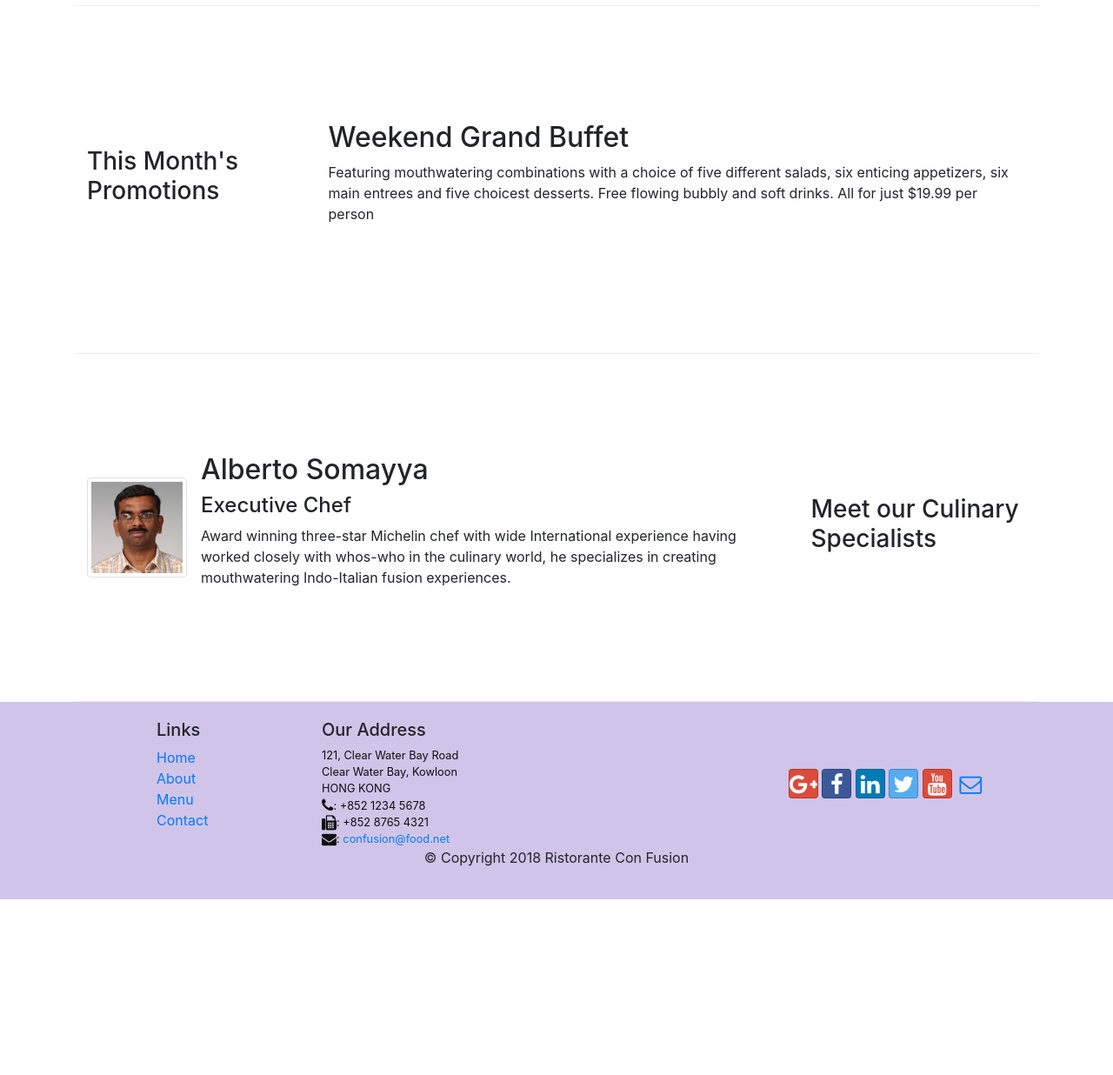
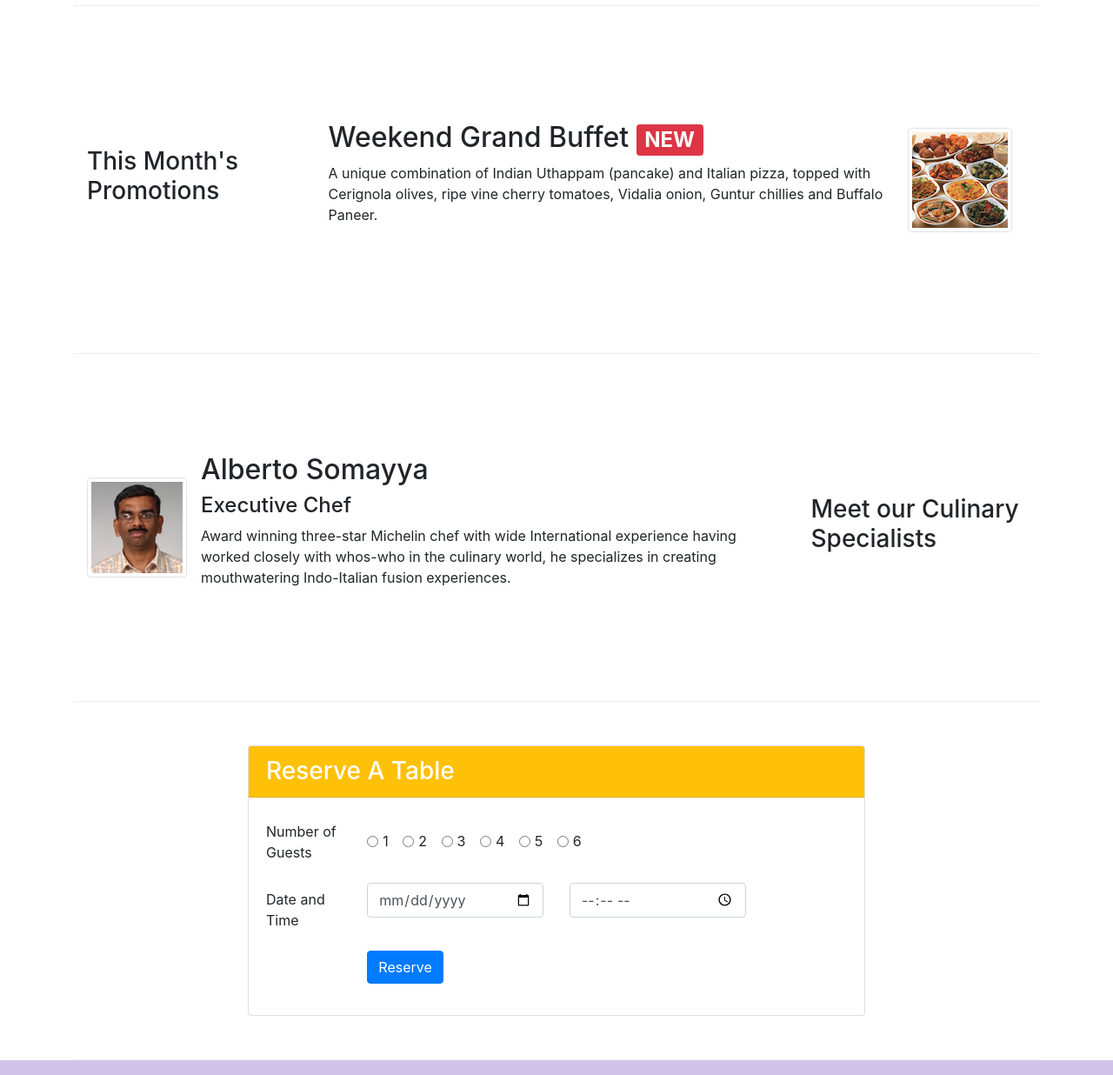
Before and after one commit to srikantabu/Bootstrap, a website: page index.html in a window 1280 px wide. Shown: the part 740-1976 px from the top of the page at 87% size. Before the commit the page ends 1774 px from the top, so only its background shows below. Drawn offline with nearby package versions, Linux system fonts and the light colour scheme.

Commit message:
Assignment 2 07102018

```diff
--- a/index.html
+++ b/index.html
@@ -40,8 +40,11 @@
                     <h1>Ristorante Con Fusion</h1>
                     <p>We take inspiration from the World's best cuisines, and create a unique fusion experience. Our lipsmacking creations will tickle your culinary senses!</p>
                 </div>
-                <div class="col-12 col-sm align-self-center">
+                <div class="col-12 col-sm-3 align-self-center">
                     <img src="img/logo.png" class="img-fluid">
+                </div>
+                <div class="col-12 col-sm-3 align-self-center">
+                    <a href="#reservetable"><button class="btn btn-sm btn-block btn-warning">Reserve Table</button></a>
                 </div>
             </div>
         </div>
@@ -60,18 +63,21 @@
                         <p>A unique combination of Indian Uthappam (pancake) and Italian pizza, topped with Cerignola olives, ripe vine cherry tomatoes, Vidalia onion, Guntur chillies and Buffalo Paneer.</p>
                     </div>
                 </div>
-
             </div>
         </div>
-
 
         <div class="row row-content align-items-center">
             <div class="col-12 col-sm-4 col-md-3">
                 <h3>This Month's Promotions</h3>
             </div>
             <div class="col col-sm col-md">
-                <h2>Weekend Grand Buffet</h2>
-                <p>Featuring mouthwatering combinations with a choice of five different salads, six enticing appetizers, six main entrees and five choicest desserts. Free flowing bubbly and soft drinks. All for just $19.99 per person </p>
+                <div class="media">
+                    <div class="media-body">
+                        <h2 class="mt-0">Weekend Grand Buffet <span class="badge badge-danger">NEW</span></h2>
+                        <p>A unique combination of Indian Uthappam (pancake) and Italian pizza, topped with Cerignola olives, ripe vine cherry tomatoes, Vidalia onion, Guntur chillies and Buffalo Paneer.</p>
+                    </div>
+                    <img src="img/buffet.png" class="d-flex mr-3 img-thumbnail align-self-center" alt="uthappizza">
+                </div>
             </div>
         </div>
 
@@ -89,6 +95,75 @@
                     </div>
                 </div>
             </div>
+        </div>
+        <div class="row row-content align-items-center" id="reservetable">
+            <div class="col-sm-2"></div>
+            <div class="col-12 col-sm-8">
+                <div class="card">
+                    <h3 class="card-header bg-warning text-white">Reserve A Table</h3>
+                    <div class="card-body">
+                        <form>
+                            <div class="form-group row">
+                                <label for="noofguests" class="col-12 col-md-3 col-sm-12 col-lg-2 col-form-label">Number of Guests</label>
+                                <div class="col-md-9 col-lg-10 align-self-center">
+                                    <div class="form-check form-check-inline">
+                                        <input class="form-check-input" type="radio" name="noofguests_1" id="noofguests_1" value="">
+                                        <label class="form-check-label" for="noofguests_1">
+                                            1
+                                        </label>
+                                    </div>
+
+                                    <div class="form-check form-check-inline">
+                                        <input class="form-check-input" type="radio" name="noofguests_2" id="noofguests_2" value="">
+                                        <label class="form-check-label" for="noofguests_2">
+                                            2
+                                        </label>
+                                    </div>
+                                    <div class="form-check form-check-inline">
+                                        <input class="form-check-input" type="radio" name="noofguests_3" id="noofguests_3" value="">
+                                        <label class="form-check-label" for="noofguests_3">
+                                            3
+                                        </label>
+                                    </div>
+                                    <div class="form-check form-check-inline">
+                                        <input class="form-check-input" type="radio" name="noofguests_4" id="noofguests_4" value="">
+                                        <label class="form-check-label" for="noofguests_4">
+                                            4
+                                        </label>
+                                    </div>
+                                    <div class="form-check form-check-inline">
+                                        <input class="form-check-input" type="radio" name="noofguests_5" id="noofguests_5" value="">
+                                        <label class="form-check-label" for="noofguests_5">
+                                            5
+                                        </label>
+                                    </div>
+                                    <div class="form-check form-check-inline">
+                                        <input class="form-check-input" type="radio" name="noofguests_6" id="noofguests_6" value="">
+                                        <label class="form-check-label" for="noofguests_6">
+                                            6
+                                        </label>
+                                    </div>
+                                </div>
+                            </div>
+                            <div class="form-group row">
+                                <label for="dateandtime" class="col-12 col-md-12 col-sm-12 col-lg-2 col-form-label">Date and Time</label>
+                                <div class="col-12 col-md-6 col-sm-12 col-lg-4">
+                                    <input type="date" class="form-control" id="reservationdate" name="reservationdate" placeholder="Date">
+                                </div>
+                                <div class="col-12 col-md-6 col-sm-12 col-lg-4">
+                                    <input type="time" class="form-control" id="reservationtime" name="reservationtime" placeholder="Time">
+                                </div>
+                            </div>
+                            <div class="form-group row">
+                                <div class="offset-lg-2 col-md-10">
+                                    <button type="submit" class="btn btn-primary">Reserve</button>
+                                </div>
+                            </div>
+                        </form>
+                    </div>
+                </div>
+            </div>
+            <div class="col-sm-2"></div>
         </div>
     </div>
 
```
